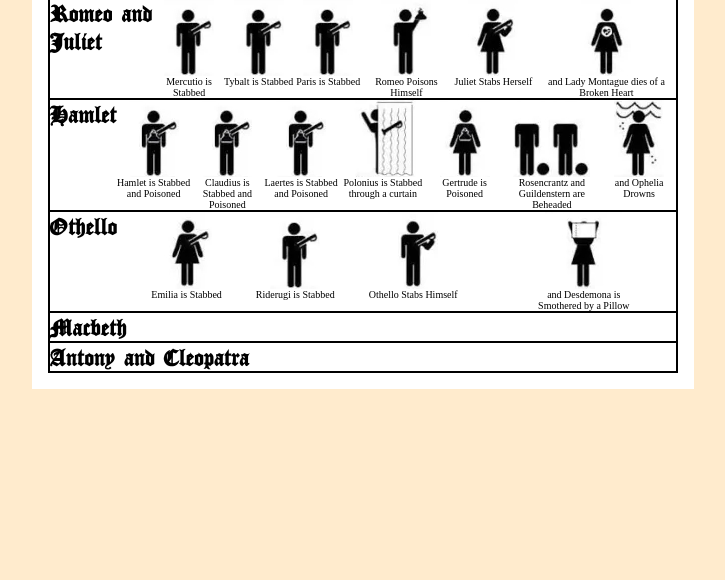
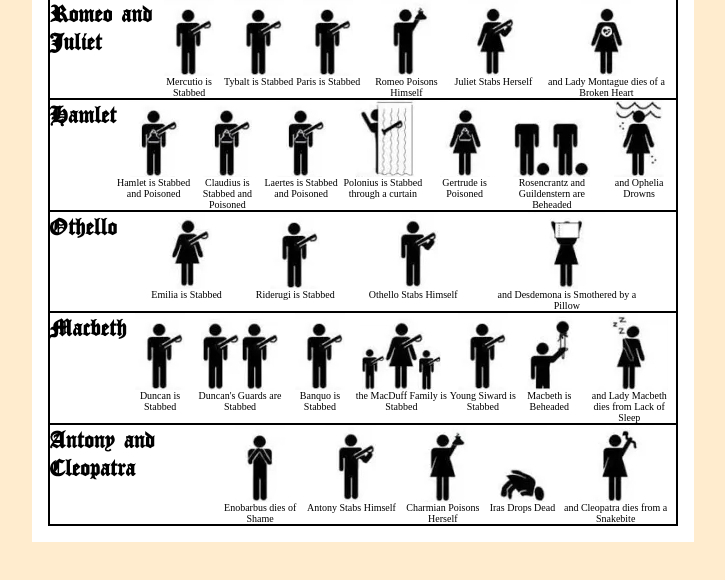
Before and after one commit to rmamet/imitation-project, a website: page imitation.html in a window 1280 px wide. Shown: the part 110-690 px from the top of the page, without its empty margins (0-725 px from the left). Drawn offline with Linux system fonts and the light colour scheme.

Commit message:
Finish both 'Macbeth' and 'Antony and Cleopatra'

```diff
--- a/imitation.html
+++ b/imitation.html
@@ -95,18 +95,66 @@
           <figcaption>Othello Stabs Himself</figcaption>
         </figure>
         <img src="deaths/nothing.jpg">
-        <img src="deaths/nothing.jpg">
         <figure>
           <img src="deaths/w-pillow.jpg">
           <figcaption>and Desdemona is Smothered by a Pillow</figcaption>
         </figure>
         <img src="deaths/nothing.jpg">
       </section>
-      <section class="sec">
+      <section class="sec sec-grid">
         <h2>Macbeth</h2>
+        <figure>
+          <img src="deaths/m-stabbed.jpg">
+          <figcaption>Duncan is Stabbed</figcaption>
+        </figure>
+        <figure>
+          <img src="deaths/mm-stabbed.jpg">
+          <figcaption>Duncan's Guards are Stabbed</figcaption>
+        </figure>
+        <figure>
+          <img src="deaths/m-stabbed.jpg">
+          <figcaption>Banquo is Stabbed</figcaption>
+        </figure>
+        <figure>
+          <img src="deaths/fam-stabbed.jpg">
+          <figcaption>the MacDuff Family is Stabbed</figcaption>
+        </figure>
+        <figure>
+          <img src="deaths/m-stabbed.jpg">
+          <figcaption>Young Siward is Stabbed</figcaption>
+        </figure>
+        <figure>
+          <img src="deaths/m-beheaded.jpg">
+          <figcaption>Macbeth is Beheaded</figcaption>
+        </figure>
+        <figure>
+          <img src="deaths/w-sleep.jpg">
+          <figcaption>and Lady Macbeth dies from Lack of Sleep</figcaption>
+        </figure>
       </section>
-      <section class="sec-bottom">
+      <section class="sec-bottom sec-grid">
         <h2>Antony and Cleopatra</h2>
+        <img src="deaths/nothing.jpg">
+        <figure>
+          <img src="deaths/m-shame.jpg">
+          <figcaption>Enobarbus dies of Shame</figcaption>
+        </figure>
+        <figure>
+          <img src="deaths/m-stabbed-self.jpg">
+          <figcaption>Antony Stabs Himself</figcaption>
+        </figure>
+        <figure>
+          <img src="deaths/w-poisoned-self.jpg">
+          <figcaption>Charmian Poisons Herself</figcaption>
+        </figure>
+        <figure>
+          <img src="deaths/w-drop.jpg">
+          <figcaption>Iras Drops Dead</figcaption>
+        </figure>
+        <figure>
+          <img src="deaths/w-snake.jpg">
+          <figcaption>and Cleopatra dies from a Snakebite</figcaption>
+        </figure>
       </section>
     </main>
   </main>
```
Also changed, not shown: deaths/fam-stabbed.jpg (added), deaths/m-beheaded.jpg (added), deaths/m-shame.jpg (added), deaths/mm-stabbed.jpg (added), deaths/w-drop.jpg (added), deaths/w-poisoned-self.jpg (added), deaths/w-sleep.jpg (added), deaths/w-snake.jpg (added).
